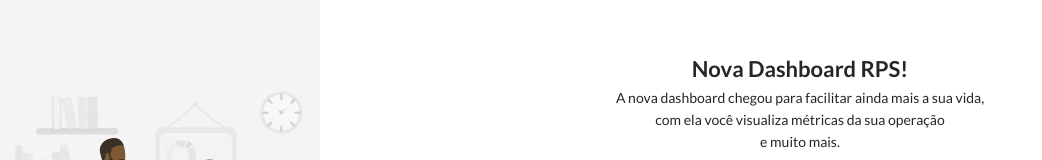
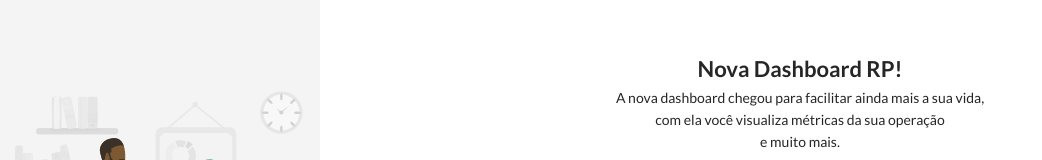
Before and after one commit to alexandrejuk/realponto-dash, a React (Create React App) app: page /#/login in a window 1280 px wide. Shown: the part 175-335 px from the top of the page, without its empty margins (0-1042 px from the left). Built offline with nearby package versions, Linux system fonts and the light colour scheme.

Commit message:
chore: typo

```diff
--- a/src/Containers/Login/index.js
+++ b/src/Containers/Login/index.js
@@ -34,7 +34,7 @@ const Login = ({
         justifyContent: 'center',
         alignItems: 'center',
       }}>
-        <Title leve={5} style={{ fontSize: '22px', marginBottom: '4px' }}>Nova Dashboard RPS!</Title>
+        <Title leve={5} style={{ fontSize: '22px', marginBottom: '4px' }}>Nova Dashboard RP!</Title>
         <p style={{ textAlign: 'center',  marginBottom: '14px' }}>A nova dashboard chegou para facilitar ainda mais a sua vida, <br /> com ela você visualiza métricas da sua operação <br />e muito mais.</p>
         <Form
           style={{
```
Also changed, not shown: 1 other file (tests, documents, lock files or other folders).
